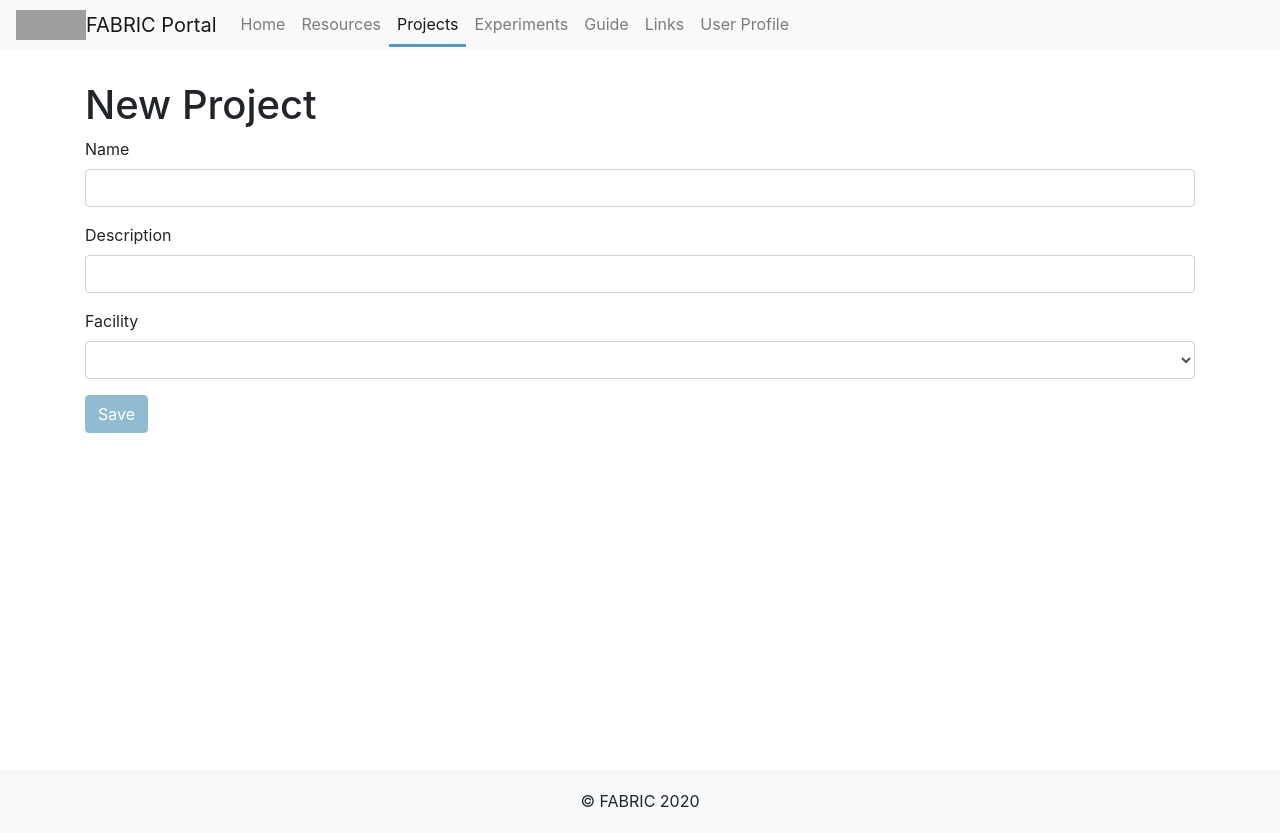
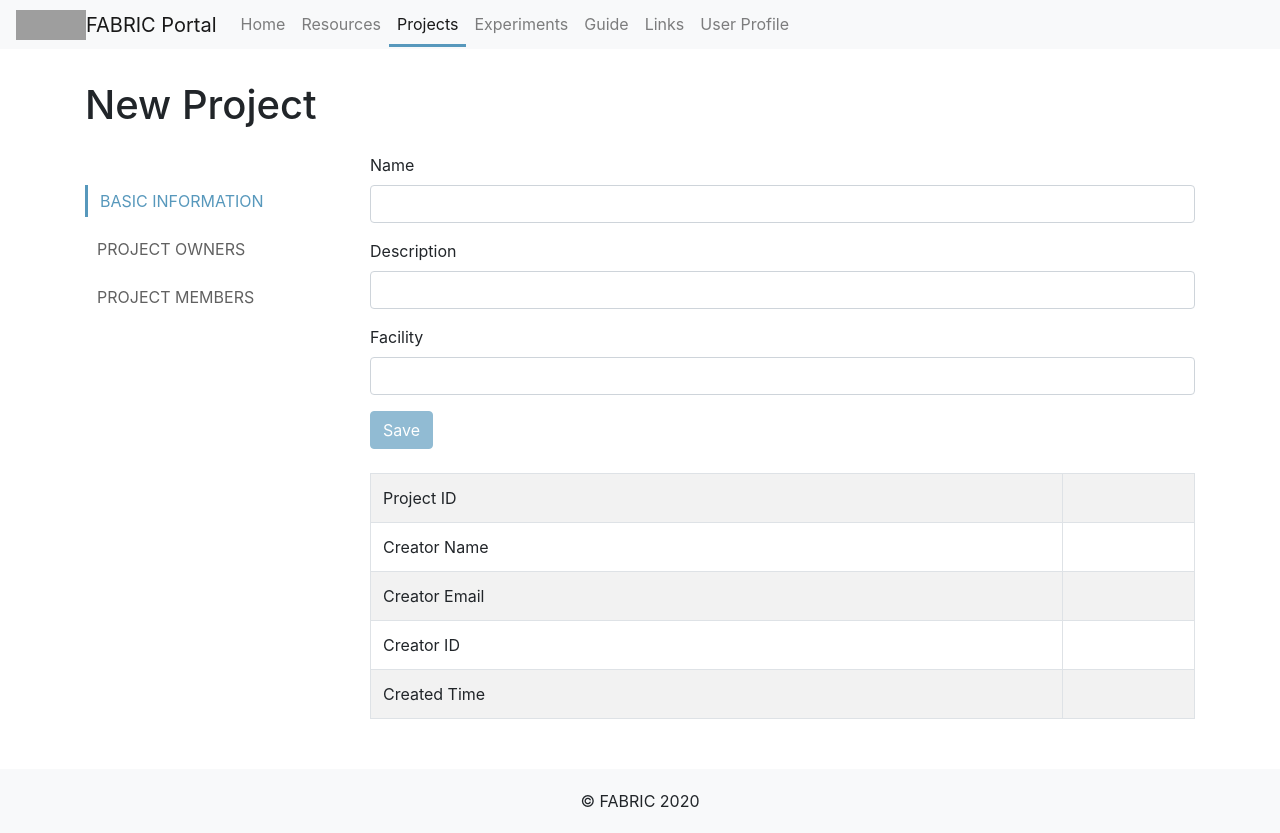
Before and after one commit to fabric-testbed/fabric-portal, a React (Create React App) app: page /projects/new in a window 1280 px wide. Built offline with nearby package versions, Linux system fonts and the light colour scheme; grey boxes are pictures that could not be loaded.

Commit message:
#20: changed project detail page layout to 2-col with sidebar

```diff
--- a/src/App.scss
+++ b/src/App.scss
@@ -166,3 +166,9 @@ a:hover {
   width: 9rem;
   margin-left: 3rem;
 }
+
+.pagination-container {
+  display: flex;
+  flex-direction: row;
+  justify-content: center;
+}
--- /dev/null
+++ b/src/components/Project/ProjectMemberTable.jsx
@@ -0,0 +1,7 @@
+import React from "react";
+
+const ProjectMembers = () => {
+  return <div className="col-9">Project Members</div>;
+};
+
+export default ProjectMembers;
--- /dev/null
+++ b/src/components/Project/ProjectOwnerTable.jsx
@@ -0,0 +1,7 @@
+import React from "react";
+
+const ProjectOwners = () => {
+  return <div className="col-9">Project Owners</div>;
+};
+
+export default ProjectOwners;
--- a/src/components/common/Pagination.jsx
+++ b/src/components/common/Pagination.jsx
@@ -11,20 +11,24 @@ const Pagination = ({ itemsCount, pageSize, currentPage, onPageChange }) => {
   const pages = _.range(1, pagesCount + 1);
 
   return (
+    <div className="pagination-container">
       <nav>
         <ul className="pagination">
           {pages.map((page) => (
             <li
               key={page}
-            className={page === currentPage ? "page-item active" : "page-item"}
+              className={
+                page === currentPage ? "page-item active" : "page-item"
+              }
             >
-            <a onClick={() => onPageChange(page)} className="page-link">
+              <button onClick={() => onPageChange(page)} className="page-link">
                 {page}
-            </a>
+              </button>
             </li>
           ))}
         </ul>
       </nav>
+    </div>
   );
 };
 
--- a/src/pages/ProjectForm.jsx
+++ b/src/pages/ProjectForm.jsx
@@ -1,6 +1,10 @@
 import React from "react";
 import Joi from "joi-browser";
 import Form from "../components/common/Form.jsx";
+import SideNav from "../components/common/SideNav";
+import ProjectMemberTable from "../components/Project/ProjectMemberTable";
+import ProjectOwnerTable from "../components/Project/ProjectOwnerTable";
+
 import { getProject, saveProject } from "../services/projectRegistryService";
 import { getFacilities } from "../services/fakeFacilityService";
 
@@ -18,6 +22,13 @@ class projectForm extends Form {
     },
     facilities: [],
     errors: {},
+    SideNavItems: [
+      { name: "BASIC INFORMATION", active: true },
+      { name: "PROJECT OWNERS", active: false },
+      { name: "PROJECT MEMBERS", active: false },
+    ],
+    activeIndex: 0,
+    // componentNames: [BasicInfo, ProjectMembers, ProjectOwners],
   };
 
   schema = {
@@ -25,6 +36,10 @@ class projectForm extends Form {
     name: Joi.string().required().label("Name"),
     description: Joi.string().required().label("Description"),
     facility: Joi.string().required().label("Facility"),
+    created_by: Joi.string(),
+    created_time: Joi.string(),
+    project_members: Joi.string(),
+    project_owners: Joi.string(),
   };
 
   async populateProject() {
@@ -71,8 +86,17 @@ class projectForm extends Form {
     this.props.history.push("/projects");
   };
 
+  handleChange = (newIndex) => {
+    // change active item in side nav.
+    this.setState({ activeIndex: newIndex });
+
+    // change the main content of right side.
+  };
+
   render() {
     const projectId = this.props.match.params.id;
+    // const TagName = this.state.componentNames[this.state.activeIndex];
+
     return (
       <div className="container">
         {projectId === "new" ? (
@@ -80,30 +104,32 @@ class projectForm extends Form {
         ) : (
           <h1>Project - {this.state.data.name}</h1>
         )}
+        <div className="row mt-4">
+          <SideNav
+            items={this.state.SideNavItems}
+            handleChange={this.handleChange}
+          />
+          <div
+            className={`${this.state.activeIndex !== 0 ? "d-none" : "col-9"}`}
+          >
             <form onSubmit={this.handleSubmit}>
               {this.renderInput("name", "Name")}
               {this.renderInput("description", "Description")}
-          {this.renderSelect("facility", "Facility", this.state.facilities)}
+              {this.renderInput("facility", "Facility")}
               {this.renderButton("Save")}
             </form>
-        {/*
-        <table className="table table-striped table-bordered w-50 my-4">
+            <table className="table table-striped table-bordered mt-4">
               <tbody>
                 <tr>
                   <td>Project ID</td>
                   <td>{this.state.data._id}</td>
                 </tr>
-          </tbody>
-        </table>
-        <h2 className="my-4">Creator Information</h2>
-        <table className="table table-striped table-bordered w-50">
-          <tbody>
                 <tr>
-              <td>Name</td>
+                  <td>Creator Name</td>
                   <td>{this.state.data.created_by.name}</td>
                 </tr>
                 <tr>
-              <td>Email</td>
+                  <td>Creator Email</td>
                   <td>{this.state.data.created_by.email}</td>
                 </tr>
                 <tr>
@@ -116,8 +142,12 @@ class projectForm extends Form {
                 </tr>
               </tbody>
             </table>
+          </div>
+          <div
+            className={`${this.state.activeIndex !== 1 ? "d-none" : "col-9"}`}
+          >
             <h2 className="my-4">Project Owners</h2>
-        <table className="table table-striped table-bordered w-75">
+            <table className="table table-striped table-bordered">
               <tbody>
                 <tr>
                   <th>Name</th>
@@ -135,8 +165,12 @@ class projectForm extends Form {
                 })}
               </tbody>
             </table>
+          </div>
+          <div
+            className={`${this.state.activeIndex !== 2 ? "d-none" : "col-9"}`}
+          >
             <h2 className="my-4">Project Members</h2>
-        <table className="table table-striped table-bordered w-75">
+            <table className="table table-striped table-bordered">
               <tbody>
                 <tr>
                   <th>Name</th>
@@ -154,7 +188,8 @@ class projectForm extends Form {
                 })}
               </tbody>
             </table>
-       */}
+          </div>
+        </div>
       </div>
     );
   }
--- a/src/pages/Projects.jsx
+++ b/src/pages/Projects.jsx
@@ -5,6 +5,7 @@ import SearchBox from "../components/common/SearchBox";
 import ProjectsTable from "./ProjectsTable";
 
 import { getProjects } from "../services/projectRegistryService";
+import { deleteProject } from "../services/projectRegistryService";
 
 import paginate from "../utils/paginate";
 import _ from "lodash";
@@ -19,7 +20,7 @@ class Projects extends React.Component {
       { display: "Created By", field: "created_by", subfield: "name" },
       { display: "UUID", field: "uuid", subfield: null },
     ],
-    pageSize: 3,
+    pageSize: 5,
     currentPage: 1,
     searchQuery: "",
     sortColumn: { path: "name", order: "asc" },
@@ -29,6 +30,27 @@ class Projects extends React.Component {
     const { data: projects } = await getProjects();
     this.setState({ projects });
   }
+
+  handleDelete = async (project) => {
+    const originalProjects = this.state.projects;
+    // update the state of the component.
+    // create a new projects array without current selected project.
+    const projects = originalProjects.filter((m) => {
+      return m._id !== project._id;
+    });
+
+    // new projects obj will overwrite old one in state
+    this.setState({ projects: projects });
+
+    try {
+      await deleteProject(project._id);
+    } catch (ex) {
+      if (ex.response && ex.response.status === 404)
+        console.log("This project has already been deleted");
+    }
+
+    this.setState({ projects: originalProjects });
+  };
 
   handlePageChange = (page) => {
     this.setState({ currentPage: page });
@@ -93,8 +115,8 @@ class Projects extends React.Component {
         <ProjectsTable
           projects={data}
           sortColumn={sortColumn}
-          onLike={this.handleLike}
           onSort={this.handleSort}
+          onDelete={this.handleDelete}
         />
         <Pagination
           itemsCount={totalCount}
--- a/src/pages/ProjectsTable.jsx
+++ b/src/pages/ProjectsTable.jsx
@@ -17,8 +17,25 @@ class ProjectsTable extends Component {
       path: "created_by.email",
       label: "Created By",
     },
-    { path: "uuid", label: "UUID" },
+    // { path: "uuid", label: "UUID" },
   ];
+
+  deletedColumn = {
+    key: "delete",
+    content: (project) => (
+      <button
+        onClick={() => this.props.onDelete(project)}
+        className="btn btn-danger btn-sm"
+      >
+        Delete
+      </button>
+    ),
+  };
+
+  constructor() {
+    super();
+    this.columns.push(this.deletedColumn);
+  }
 
   render() {
     const { projects, onSort, sortColumn } = this.props;
--- a/src/pages/User.jsx
+++ b/src/pages/User.jsx
@@ -1,5 +1,5 @@
 import React from "react";
-import SideNav from "../components/SideNav";
+import SideNav from "../components/common/SideNav";
 import AccountInfo from "../components/UserProfile/AccountInfo";
 import MyRoles from "../components/UserProfile/MyRoles";
 import MessageCenter from "../components/UserProfile/MessageCenter";
--- a/src/services/projectRegistryService.js
+++ b/src/services/projectRegistryService.js
@@ -31,5 +31,7 @@ export function saveProject(project) {
 }
 
 export function deleteProject(projectId) {
-  return axios.delete(projectUrl(projectId));
+  return axios.delete(
+    apiEndpoint + "/delete?uuid=d9e21cc6-8134-42f3-81ca-b627f5b1df66"
+  );
 }
```
Also changed, not shown: src/components/common/SideNav.jsx (renamed from src/components/SideNav.jsx), 1 other file (tests, documents, lock files or other folders). Lines whose indentation alone changed are shown as unchanged.
